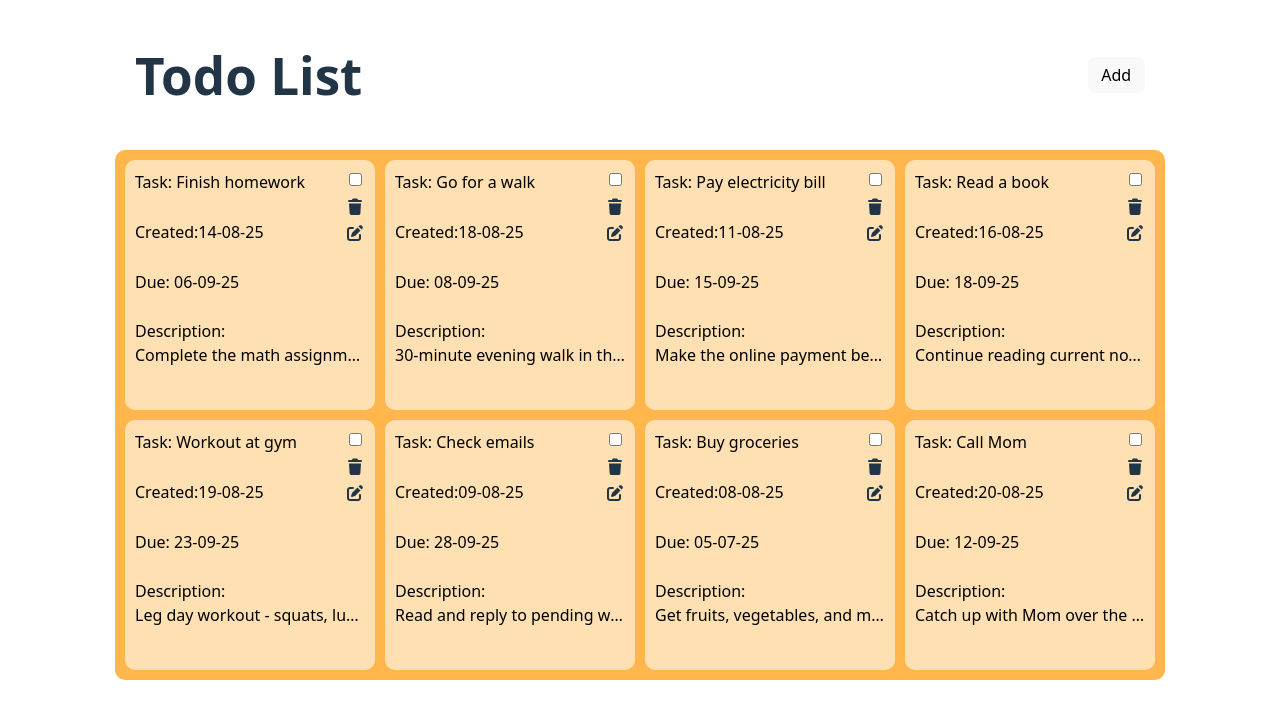
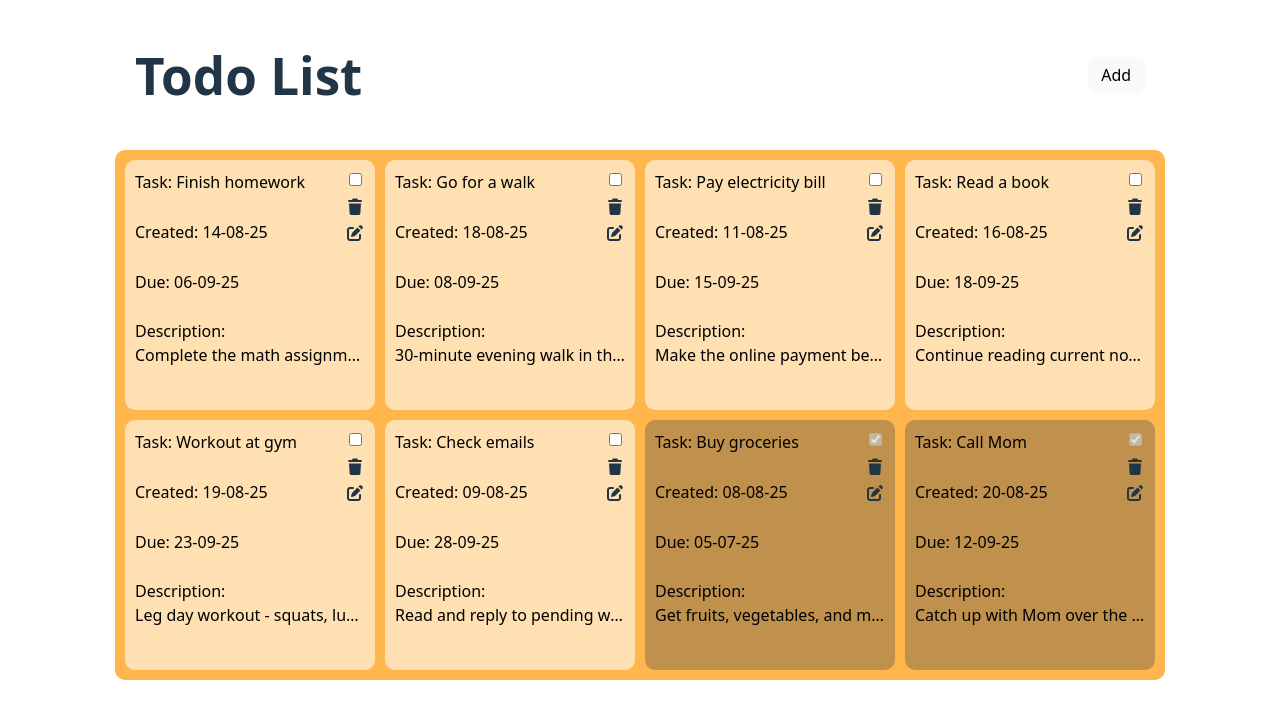
Before and after one commit to RajSiddhpuri44/Todo, a React (Vite) app: page / in a window 1280 px wide. Shown: the top 718 px of the page. Built offline with nearby package versions, Linux system fonts and the light colour scheme.

Commit message:
task done button improved

```diff
--- a/src/DialogBox.jsx
+++ b/src/DialogBox.jsx
@@ -18,7 +18,6 @@ export default function DialogBox({
       alert("all fields are required");
       return;
     }
-    console.log("added");
     useSetTodos(
       arrangeTask([
         {
--- a/src/Todo.jsx
+++ b/src/Todo.jsx
@@ -30,7 +30,7 @@ export default function Todo() {
   };
   // const addNewTodo = () => {
   //   if (newTask == "") {
-  //     console.log("empty");
+  //     ("empty");
   //     return;
   //   }
 
--- a/src/TodoCards.jsx
+++ b/src/TodoCards.jsx
@@ -1,24 +1,35 @@
 import "./TodoCards.css";
 import { checkHandler, arrangeTask } from "./helper";
 
-export default function TodoCards({ todo, useSetTodos }) {
+export default function TodoCards({ todo, useSetTodos, todos }) {
   return (
     <>
-      <div className="single-todo-card">
+      <div
+        className="single-todo-card"
+        style={
+          todo.isDone
+            ? {
+                background: "rgba(129, 108, 77, 0.5)",
+              }
+            : {}
+        }
+      >
         <div className="card-control">
           <input
-            // checked={todo.isDone}
-            // disable={todo.isDone}
+            checked={todo.isDone}
+            disabled={todo.isDone}
             type="checkbox"
             name="todo-check"
-            id="todo-check"
-            onChange={() => {}}
+            className="todo-check"
+            onChange={() => {
+              checkHandler(todo.id, todos, useSetTodos);
+            }}
           />
           <i className="fa-solid fa-trash"></i>
           <i className="fa-solid fa-pen-to-square"></i>
         </div>
         <p className="task-name text-element">Task: {todo.task}</p>
-        <p className="text-element">Created:{todo.createdDate}</p>
+        <p className="text-element">Created: {todo.createdDate}</p>
         <p className="text-element">Due: {todo.dueDate}</p>
         <p className="task-description text-element">
           Description: <br />
--- a/src/TodoInput.jsx
+++ b/src/TodoInput.jsx
@@ -16,7 +16,6 @@ export default function TodoInput({ useSetTodos, todos }) {
           className="add-todo-form"
           onClick={() => {
             setDialogBox(!dialogBox);
-            console.log("dialog box");
           }}
         >
           Add
--- a/src/TodoList.jsx
+++ b/src/TodoList.jsx
@@ -10,7 +10,7 @@ export default function TodoList({ todos, useSetTodos }) {
             <TodoCards
               todo={task}
               key={idx}
-              toggleTask={useSetTodos}
+              useSetTodos={useSetTodos}
               todos={todos}
             />
           );
--- a/src/helper.js
+++ b/src/helper.js
@@ -1,5 +1,4 @@
 function checkHandler(id, todos, toggleTask) {
-  console.log();
   todos.map((task) => {
     if (task.id === id) {
       task.isDone = true;
```
